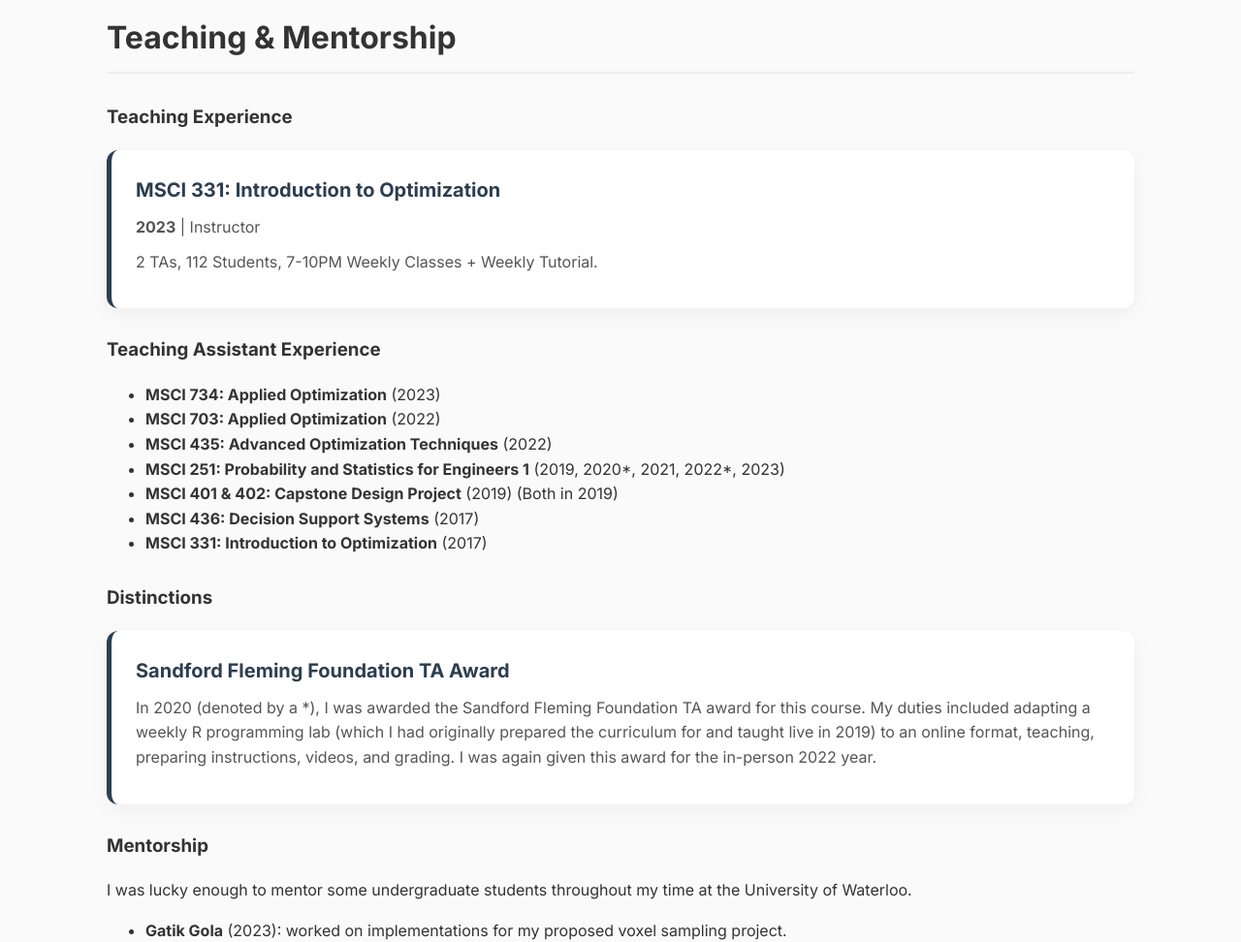
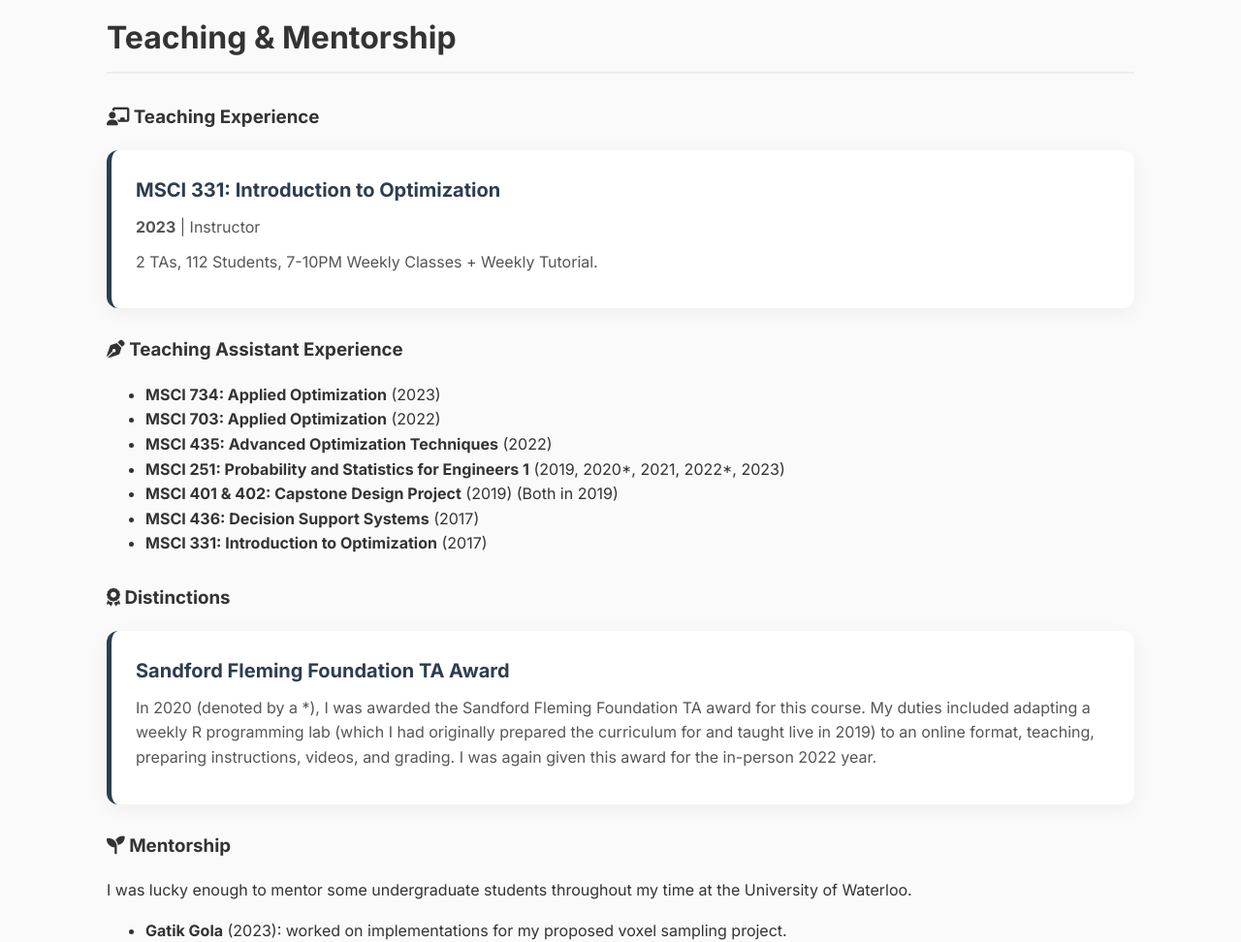
Before and after one commit to DaniRip/DaniRip.github.io, a Jekyll site: the page built from teaching.md, in a window 1280 px wide. Shown: the part 438-1410 px from the top of the page at 97% size. Built offline with Jekyll 4.4.1, drawn with Linux system fonts in a browser that asks for light colours.

Commit message:
Add cute symbols to teaching.md

```diff
--- a/teaching.md
+++ b/teaching.md
@@ -4,7 +4,7 @@
 permalink: /teaching/
 ---
 
-### Teaching Experience
+### <i class="fas fa-chalkboard-user"></i> Teaching Experience
 
 {% for job in site.data.teaching.teaching_experience %}
 <div class="card">
@@ -14,7 +14,7 @@
 </div>
 {% endfor %}
 
-### Teaching Assistant Experience
+### <i class="fas fa-pen-nib"></i> Teaching Assistant Experience
 
 <ul>
 {% for job in site.data.teaching.ta_experience %}
@@ -25,7 +25,7 @@
 {% endfor %}
 </ul>
 
-### Distinctions
+### <i class="fas fa-award"></i> Distinctions
 
 {% for item in site.data.teaching.distinctions %}
 <div class="card">
@@ -34,7 +34,7 @@
 </div>
 {% endfor %}
 
-### Mentorship
+### <i class="fas fa-seedling"></i> Mentorship
 
 I was lucky enough to mentor some undergraduate students throughout my time at the University of Waterloo.
 
```
